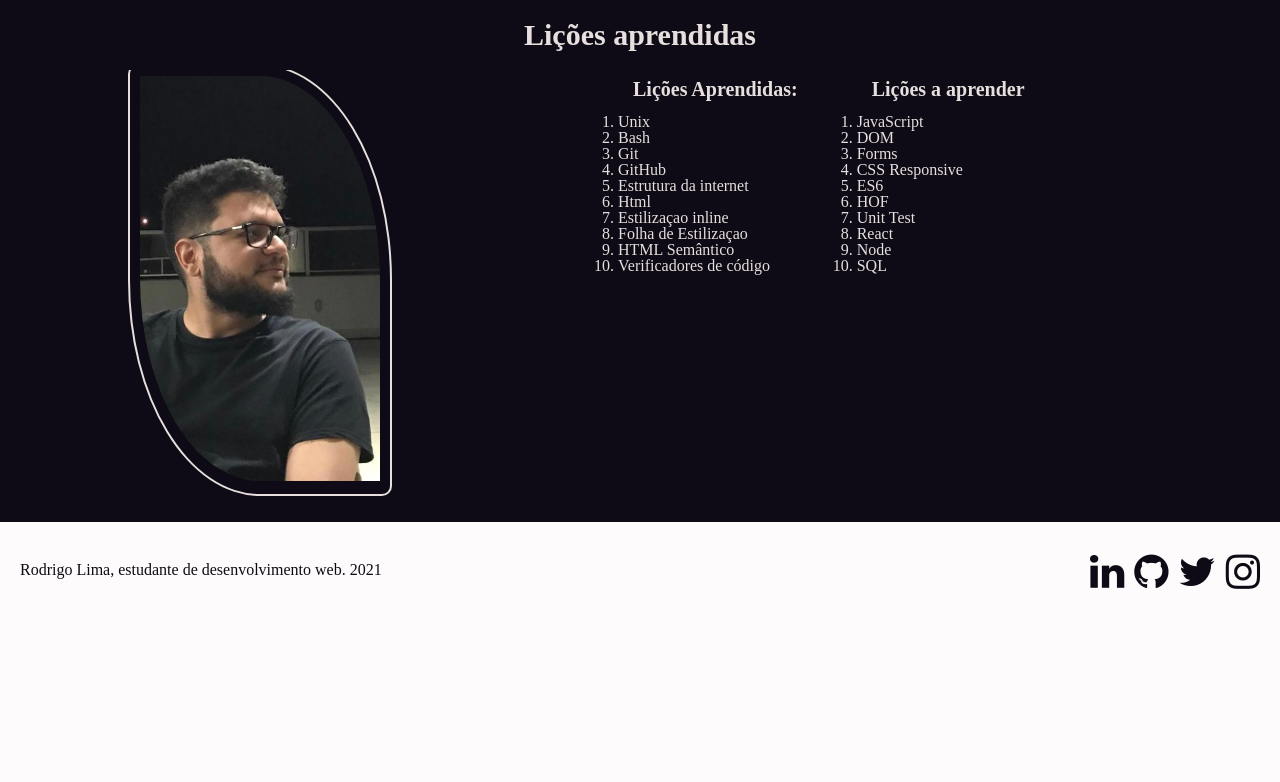
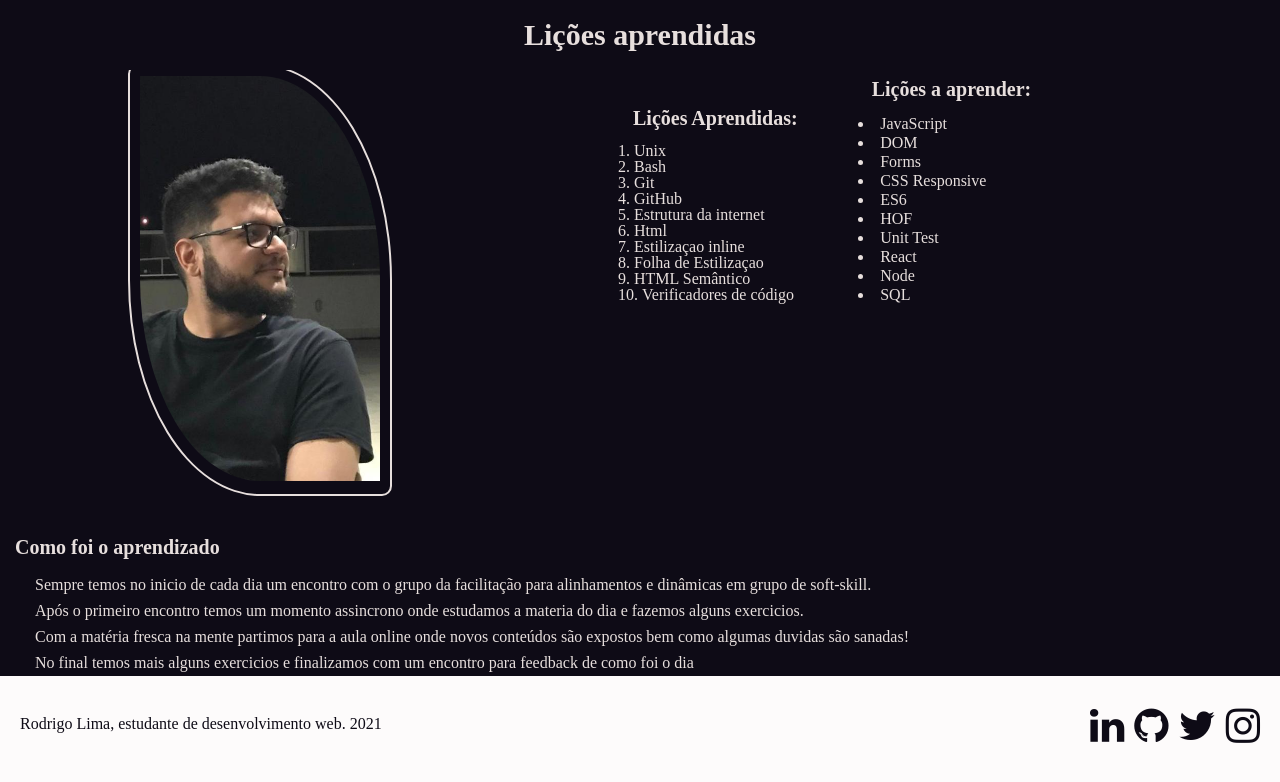
Before and after one commit to limarodrigoo/lessons-learned, a website: page index.html in a window 1280 px wide. Drawn offline with Linux system fonts and the light colour scheme.

Commit message:
Criando um artigo sobre meu aprendizado - Requisito 08

```diff
--- a/index.html
+++ b/index.html
@@ -14,7 +14,7 @@
     <h1 id="titulo">Lições aprendidas</h1>
   </header>
   <main>
-    <article>
+    <section>
       <section id="profile-photo">
         <div id="profile-border">
           <img id="minha_foto" src="./images/minha-foto.jpeg" alt="Minha foto de perfil">
@@ -34,8 +34,8 @@
           <li>HTML Semântico</li>
           <li>Verificadores de código</li>
         </ol>
-        <ol id="licoes_a_aprender">
-          <h2>Lições a aprender</h2>
+        <ul id="licoes_a_aprender">
+          <h2>Lições a aprender:</h2>
           <li>JavaScript</li>
           <li>DOM</li>
           <li>Forms</li>
@@ -47,6 +47,15 @@
           <li>Node</li>
           <li>SQL</li>
         </ol>
+      </section>
+    </section>
+    <article>
+      <h2>Como foi o aprendizado</h2>
+      <section class="postagem-texto">
+        <p>Sempre temos no inicio de cada dia um encontro com o grupo da facilitação para alinhamentos e dinâmicas em grupo de soft-skill.</p>
+        <p>Após o primeiro encontro temos um momento assincrono onde estudamos a materia do dia e fazemos alguns exercicios.</p>
+        <p>Com a matéria fresca na mente partimos para a aula online onde novos conteúdos são expostos bem como algumas duvidas são sanadas!</p>
+        <p>No final temos mais alguns exercicios e finalizamos com um encontro para feedback de como foi o dia</p>
       </section>
     </article>
   </main>
--- a/style.css
+++ b/style.css
@@ -47,10 +47,19 @@ h2 {
   vertical-align: top;
 }
 ol {
-  list-style-type: inside;
+  list-style: inside;
   list-style-type: decimal;
   padding: 0 10px 10px 30px;
   text-align: justify;
+}
+ul {
+  list-style: inside;
+  list-style-type: disc;
+  padding: 0 10px 10px 30px;
+  text-align: justify;
+}
+ul li {
+  padding: 1.5px;
 }
 #licoes_aprendidas {
   display: inline-block;
@@ -58,6 +67,14 @@ ol {
 }
 #licoes_a_aprender {
   display: inline-block;
+}
+
+.postagem-texto {
+  text-align: justify;
+  padding: 0 35px;
+}
+.postagem-texto p {
+  padding: 5px 0;
 }
 #rodape {
   display: inline-block;
@@ -70,7 +87,6 @@ ol {
 }
 #socials {
   text-align: center;
-  display: inline-block;
   float: right;
   align-items: center;
   padding: 30px 20px;
```
